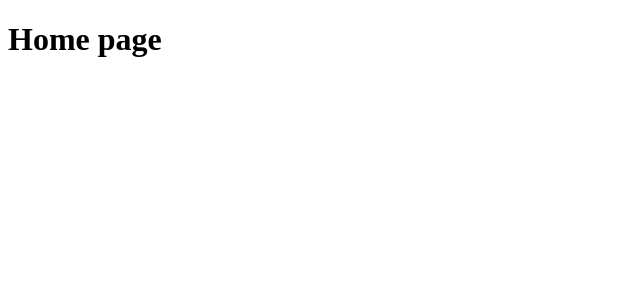
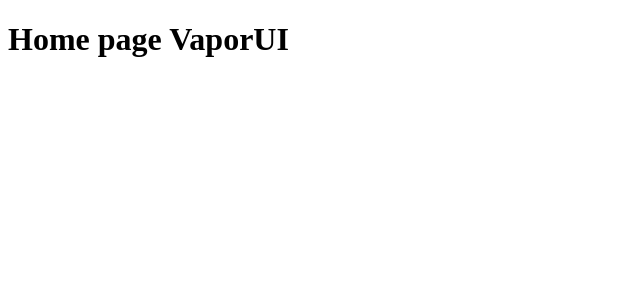
Before and after one commit to syedmustassim/VaporUI, a React (Vite) app: page / in a window 1280 px wide. Shown: the top 300 px of the page, without its empty margins (0-640 px from the left). Built offline with nearby package versions, Linux system fonts and the light colour scheme.

Commit message:
fix: home

```diff
--- a/src/pages/Home.jsx
+++ b/src/pages/Home.jsx
@@ -1,7 +1,7 @@
 const Home = () => {
     return(
         <div>
-            <h1>Home page</h1>
+            <h1>Home page VaporUI</h1>
         </div>
     )
 }
```
